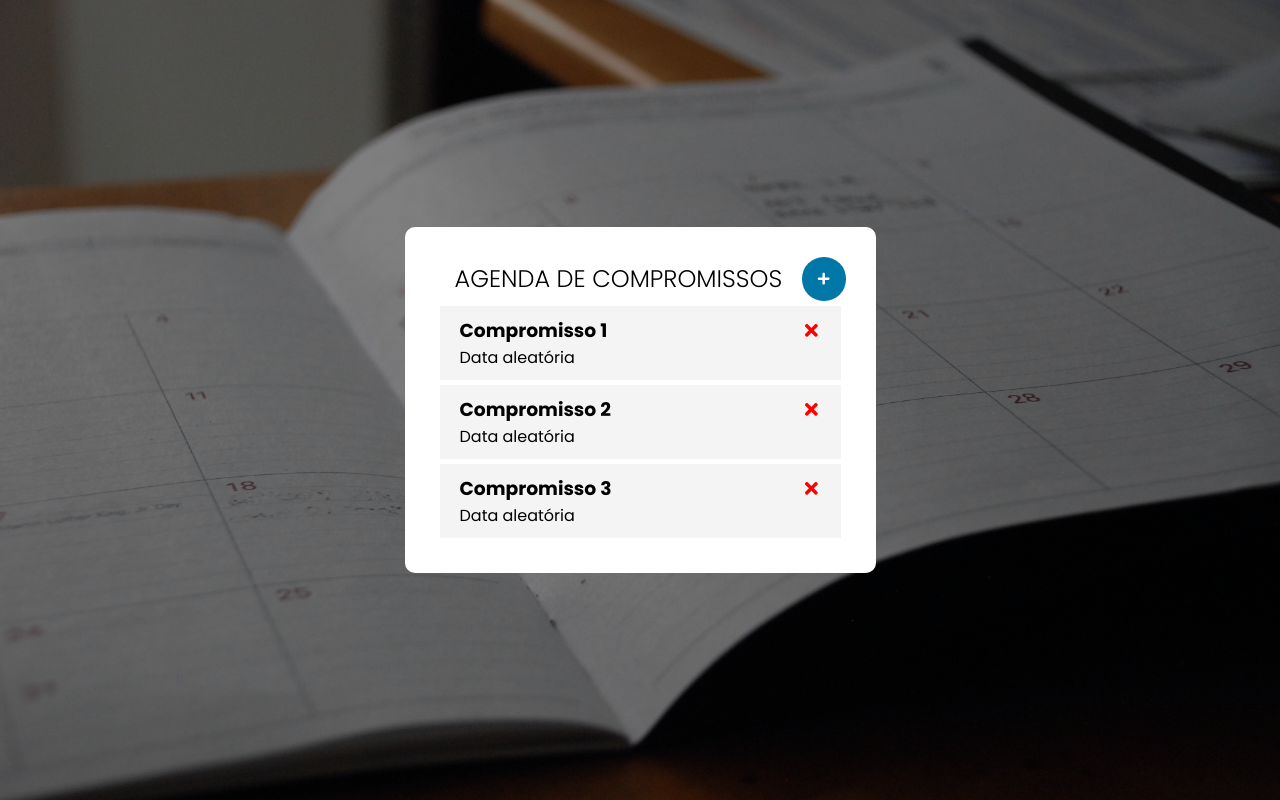
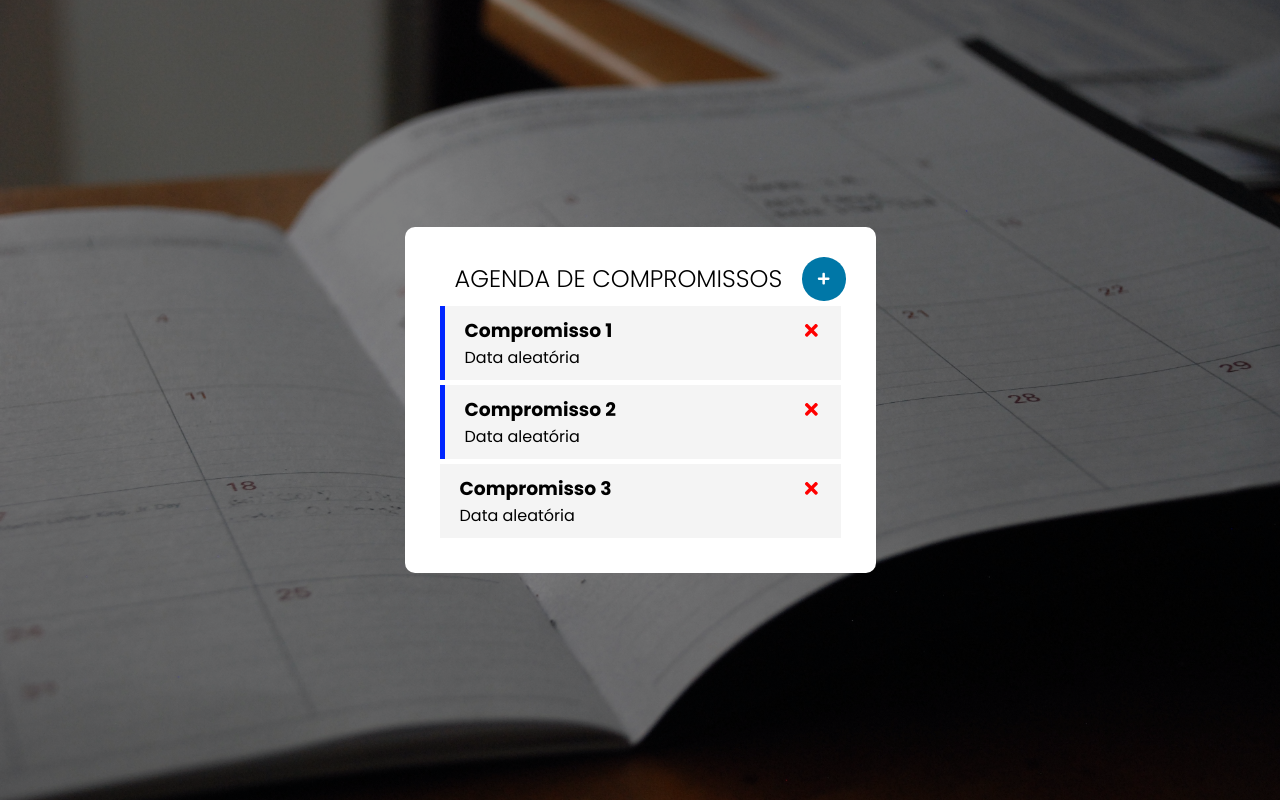
Before and after one commit to matheusz98/projetos, a React (Create React App) app in the folder Projeto Agenda de Compromissos/: page / in a window 1280 px wide. Built offline with nearby package versions, Linux system fonts and the light colour scheme.

Commit message:
Lembrete

```diff
--- a/Projeto Agenda de Compromissos/src/App.js
+++ b/Projeto Agenda de Compromissos/src/App.js
@@ -30,12 +30,17 @@
   const deleteTask = (id) => {
     setTasks(tasks.filter((task) => task.id !== id));
   };
+
+  const toggleReminder = (id) => {
+    setTasks(tasks.map((task) => task.id === id ? { ...task, reminder: !task.reminder} : task))
+  };
+
     return (
       <div className="container">
         <div className="content">
           <Header />
           {tasks.length > 0 ? (
-            <Tasks tasks={tasks} onDelete={deleteTask} />
+            <Tasks tasks={tasks} onDelete={deleteTask} onToggle={toggleReminder} />
           ) : (
             'Nenhum compromisso marcado.'
           )}
--- a/Projeto Agenda de Compromissos/src/components/Task.js
+++ b/Projeto Agenda de Compromissos/src/components/Task.js
@@ -1,9 +1,9 @@
 import React from 'react';
 import { FaTimes } from 'react-icons/fa';
 
-function Task({ task, onDelete }) {
+function Task({ task, onDelete, onToggle }) {
     return (
-        <div className="task">
+        <div className={`task ${task.reminder ? 'reminder' : ''}`} onDoubleClick={() => onToggle(task.id)}>
             <h3>{task.text} <FaTimes style={{color: 'red', cursor: 'pointer'}} onClick={() => onDelete(task.id)} /></h3>
             <p>{task.day}</p>
         </div>
--- a/Projeto Agenda de Compromissos/src/components/Tasks.js
+++ b/Projeto Agenda de Compromissos/src/components/Tasks.js
@@ -1,11 +1,11 @@
 import React from 'react';
 import Task from './Task';
 
-function Tasks({ tasks, onDelete }) {
+function Tasks({ tasks, onDelete, onToggle }) {
     return (
         <>
             {tasks.map((task) => (
-                <Task key={task.id} task={task} onDelete={onDelete} />
+                <Task key={task.id} task={task} onDelete={onDelete} onToggle={onToggle} />
             ))}
         </>
     );
--- a/Projeto Agenda de Compromissos/src/index.css
+++ b/Projeto Agenda de Compromissos/src/index.css
@@ -66,7 +66,7 @@
 }
 
 .task.reminder {
-  border-left: 5px solid green;
+  border-left: 5px solid rgb(0, 38, 255);
 }
 
 .task h3 {
```
